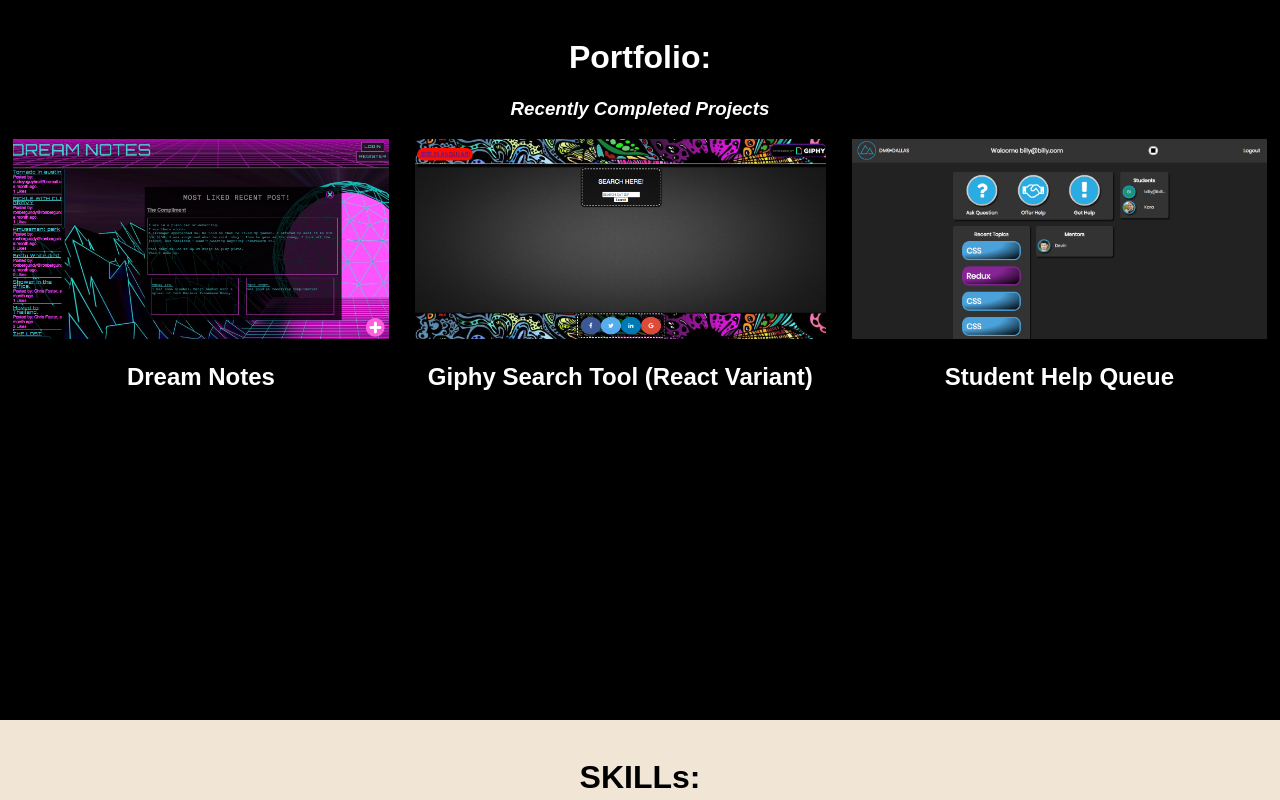
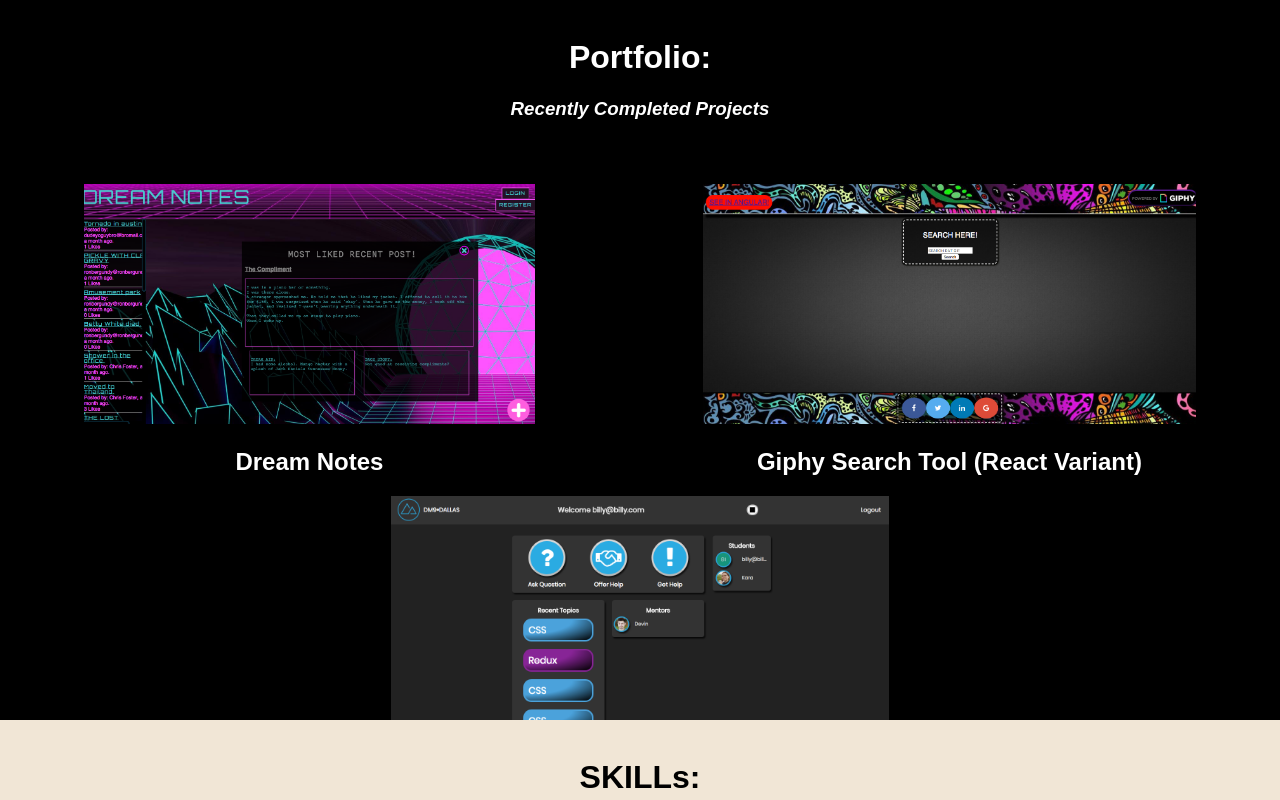
Before and after one commit to chriswfoster/PortfolioSite, a React (Create React App) app: page / in a window 1280 px wide. Shown: the part 1200-2000 px from the top of the page. Built offline with nearby package versions, Linux system fonts and the light colour scheme.

Commit message:
Fixed sizing issue

```diff
--- a/src/components/Projects/projects.css
+++ b/src/components/Projects/projects.css
@@ -36,13 +36,14 @@
 }
 
 .projectpictiles {
-  max-height: 200px;
+  max-height: 30vh;
 }
 .projectpictiles:hover {
   border-style: solid;
   border-color: rgb(25, 0, 255);
 }
 .projecttilesflex {
+  margin-top: 5%;
   display: flex;
   flex-direction: row;
   flex-wrap: wrap;
```
